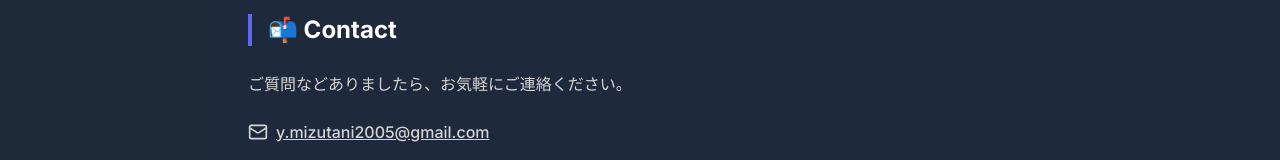
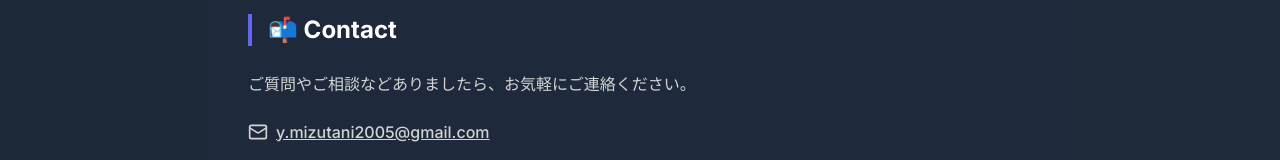
Before and after one commit to Y-Mizutani2005/portfolio, a Next.js app: page /about in a window 1280 px wide. Shown: the part 2598-2758 px from the top of the page. Built offline with nearby package versions, Linux system fonts and the light colour scheme; no server answers.

Commit message:
feat: add about page

```diff
--- a/src/app/about/page.tsx
+++ b/src/app/about/page.tsx
@@ -126,7 +126,7 @@ export default function AboutPage() {
                 <section className="mt-12">
                     <h2>📬 Contact</h2>
                     <p>
-                        ご質問などありましたら、お気軽にご連絡ください。
+                        ご質問やご相談などありましたら、お気軽にご連絡ください。
                     </p>
                     <div className="flex flex-col gap-3 mt-4">
                         <a
```
